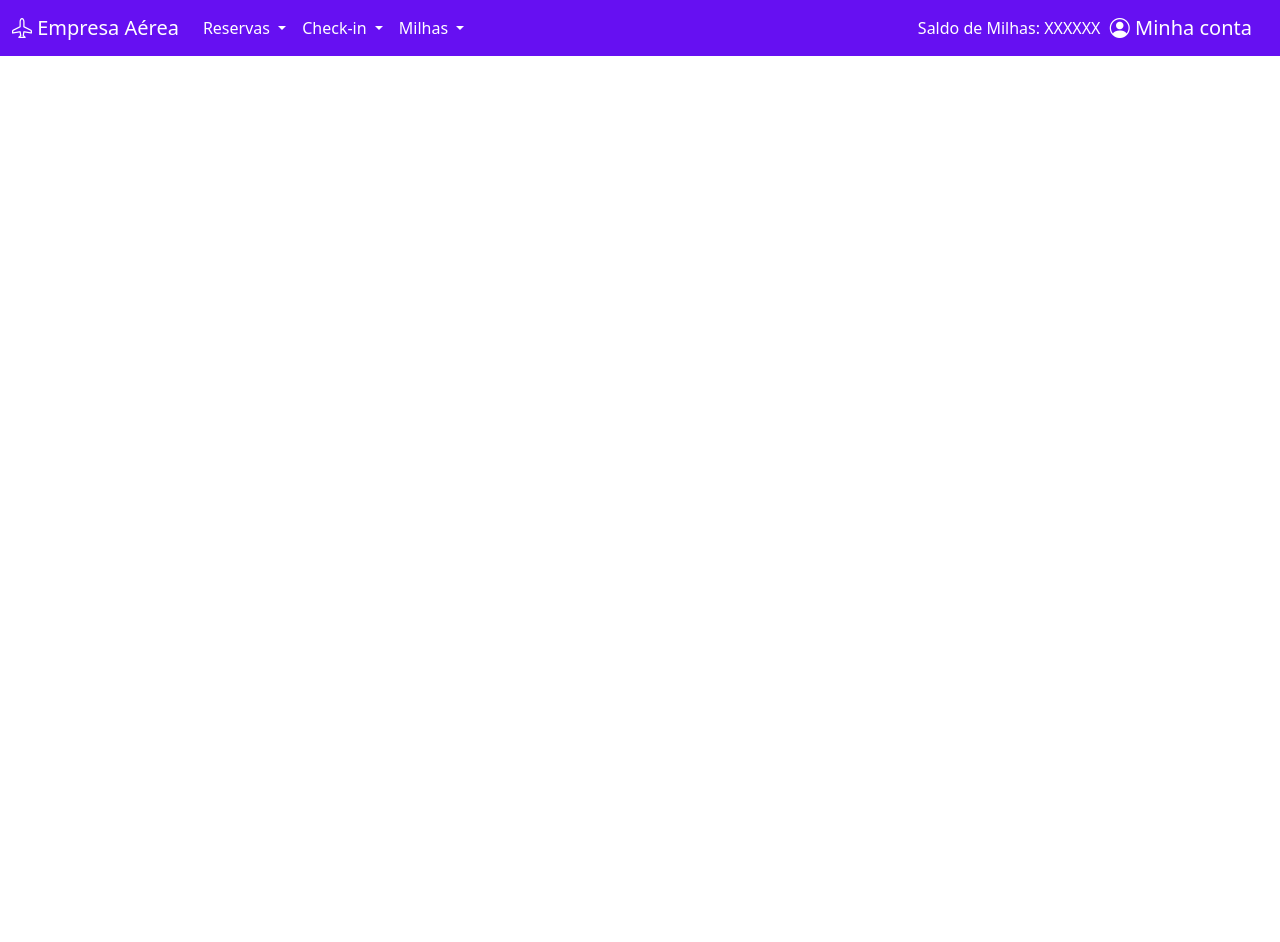
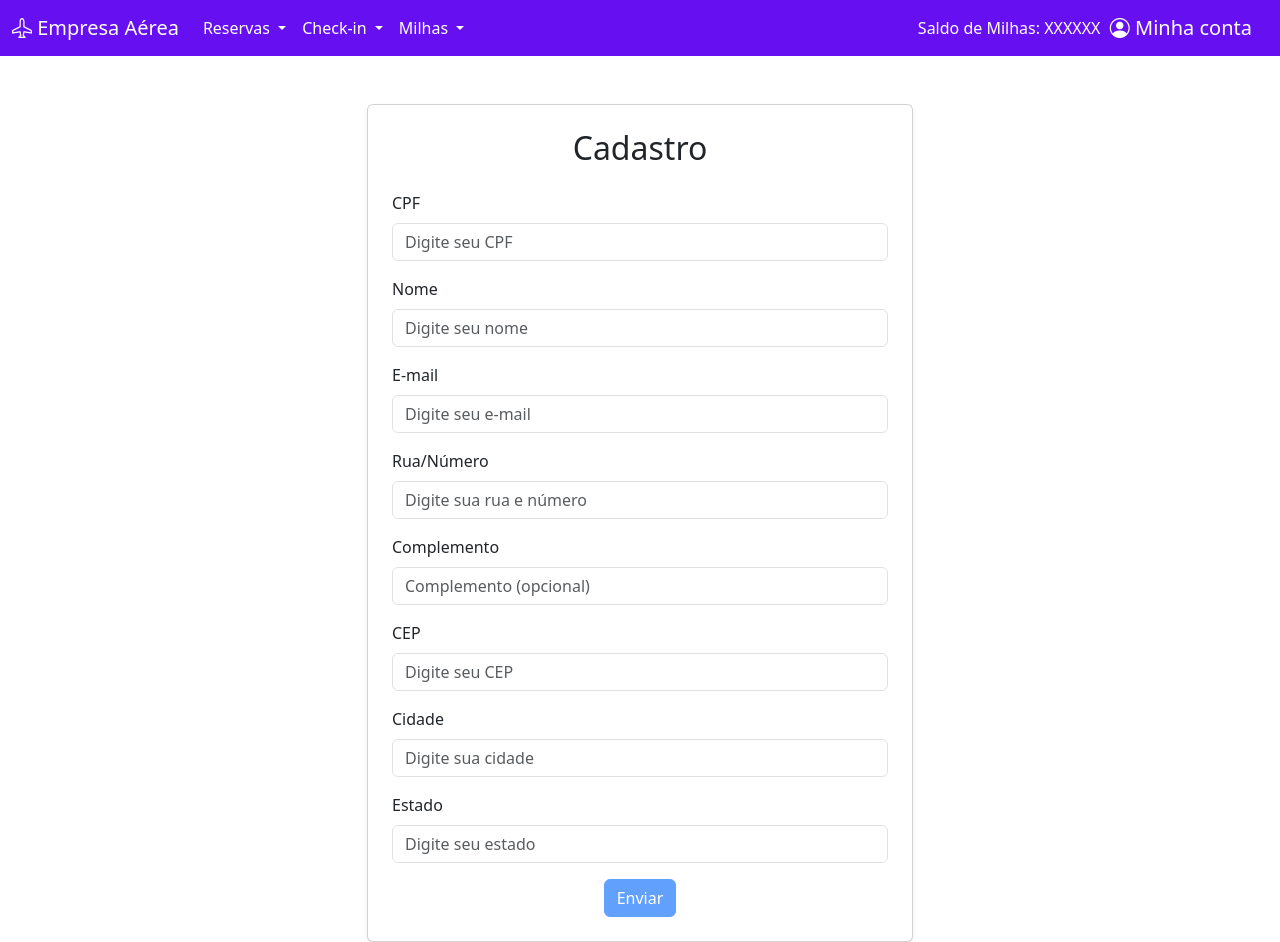
Before and after one commit to vickvieira/DAC-Empresa-A-rea, an Angular app in the folder front-end/empresa-aerea-teste/: page /cadastrar in a window 1280 px wide. Before the commit this address led to /. Before the commit the page ends 800 px from the top, so only its background shows below. Built offline with nearby package versions, Linux system fonts and the light colour scheme.

Commit message:
R01N ---  Refatoração do R01

```diff
--- a/front-end/empresa-aerea-teste/src/app/app-routing.module.ts
+++ b/front-end/empresa-aerea-teste/src/app/app-routing.module.ts
@@ -1,9 +1,11 @@
 import { NgModule } from '@angular/core';
 import { RouterModule, Routes } from '@angular/router';
 import { HomeClienteComponent } from './paginas/cliente/home-cliente/home-cliente.component';
+import { AutCadComponent } from './paginas/aut-cad/aut-cad.component';
 
 const routes: Routes = [
   { path: '', component: HomeClienteComponent },
+  { path: 'cadastrar', component: AutCadComponent}
   // mais rotas
 ];
 
--- /dev/null
+++ b/front-end/empresa-aerea-teste/src/app/paginas/aut-cad/aut-cad.component.html
@@ -0,0 +1,75 @@
+<div class="container mt-5">
+    <div class="row justify-content-center">
+      <div class="col-md-8 col-lg-6">
+        <div class="card p-4 shadow-sm">
+          <h2 class="mb-4 text-center">Cadastro</h2>
+          <form [formGroup]="formGroup" (ngSubmit)="onSubmit()">
+            <div class="mb-3">
+              <label for="cpf" class="form-label">CPF</label>
+              <input id="cpf" formControlName="cpf" type="text" class="form-control" placeholder="Digite seu CPF">
+              <div *ngIf="formGroup.get('cpf')?.invalid && formGroup.get('cpf')?.touched" class="text-danger">
+                CPF inválido (deve ter 11 dígitos)
+              </div>
+            </div>
+
+            <div class="mb-3">
+              <label for="nome" class="form-label">Nome</label>
+              <input id="nome" formControlName="nome" type="text" class="form-control" placeholder="Digite seu nome">
+              <div *ngIf="formGroup.get('nome')?.invalid && formGroup.get('nome')?.touched" class="text-danger">
+                Nome é obrigatório
+              </div>
+            </div>
+
+            <div class="mb-3">
+              <label for="email" class="form-label">E-mail</label>
+              <input id="email" formControlName="email" type="email" class="form-control" placeholder="Digite seu e-mail">
+              <div *ngIf="formGroup.get('email')?.invalid && formGroup.get('email')?.touched" class="text-danger">
+                E-mail inválido
+              </div>
+            </div>
+
+            <div class="mb-3">
+              <label for="ruaNumero" class="form-label">Rua/Número</label>
+              <input id="ruaNumero" formControlName="ruaNumero" type="text" class="form-control" placeholder="Digite sua rua e número">
+              <div *ngIf="formGroup.get('ruaNumero')?.invalid && formGroup.get('ruaNumero')?.touched" class="text-danger">
+                Rua e número são obrigatórios
+              </div>
+            </div>
+
+            <div class="mb-3">
+              <label for="complemento" class="form-label">Complemento</label>
+              <input id="complemento" formControlName="complemento" type="text" class="form-control" placeholder="Complemento (opcional)">
+            </div>
+
+            <div class="mb-3">
+              <label for="cep" class="form-label">CEP</label>
+              <input id="cep" formControlName="cep" type="text" class="form-control" placeholder="Digite seu CEP">
+              <div *ngIf="formGroup.get('cep')?.invalid && formGroup.get('cep')?.touched" class="text-danger">
+                CEP inválido (formato 00000-000)
+              </div>
+            </div>
+
+            <div class="mb-3">
+              <label for="cidade" class="form-label">Cidade</label>
+              <input id="cidade" formControlName="cidade" type="text" class="form-control" placeholder="Digite sua cidade">
+              <div *ngIf="formGroup.get('cidade')?.invalid && formGroup.get('cidade')?.touched" class="text-danger">
+                Cidade é obrigatória
+              </div>
+            </div>
+
+            <div class="mb-3">
+              <label for="estado" class="form-label">Estado</label>
+              <input id="estado" formControlName="estado" type="text" class="form-control" placeholder="Digite seu estado">
+              <div *ngIf="formGroup.get('estado')?.invalid && formGroup.get('estado')?.touched" class="text-danger">
+                Estado é obrigatório
+              </div>
+            </div>
+
+            <div class="text-center">
+              <button type="submit" class="btn btn-primary" [disabled]="formGroup.invalid">Enviar</button>
+            </div>
+          </form>
+        </div>
+      </div>
+    </div>
+  </div>
--- /dev/null
+++ b/front-end/empresa-aerea-teste/src/app/paginas/aut-cad/aut-cad.component.ts
@@ -0,0 +1,40 @@
+import { Component, OnInit } from '@angular/core';
+import { FormBuilder, FormGroup, Validators } from '@angular/forms';
+import { CommonModule } from '@angular/common'; // Para utilizar diretivas como *ngIf
+import { ReactiveFormsModule } from '@angular/forms'; // Importar ReactiveFormsModule
+
+@Component({
+  selector: 'app-aut-cad',
+  standalone: true,
+  imports: [CommonModule, ReactiveFormsModule],
+  templateUrl: './aut-cad.component.html',
+  styleUrls: ['./aut-cad.component.css']
+})
+export class AutCadComponent implements OnInit {
+  formGroup: FormGroup;
+
+  constructor(private formBuilder: FormBuilder) {
+    this.formGroup = this.formBuilder.group({
+      cpf: ['', [Validators.required, Validators.pattern('^[0-9]{11}$')]], // CPF com 11 dígitos
+      nome: ['', Validators.required],
+      email: ['', [Validators.required, Validators.email]],
+      ruaNumero: ['', Validators.required],
+      complemento: [''],
+      cep: ['', [Validators.required, Validators.pattern('^[0-9]{5}-[0-9]{3}$')]], // CEP no formato 00000-000
+      cidade: ['', Validators.required],
+      estado: ['', Validators.required]
+    });
+  }
+
+  ngOnInit(): void {
+    // Aqui você pode manter a inicialização, caso precise modificar o grupo de controles
+  }
+
+  onSubmit(): void {
+    if (this.formGroup.valid) {
+      console.log('Formulário enviado', this.formGroup.value);
+    } else {
+      console.log('Formulário inválido');
+    }
+  }
+}
```
Also changed, not shown: front-end/empresa-aerea-teste/src/app/paginas/aut-cad/aut-cad.component.css (added), 1 other file (tests, documents, lock files or other folders).
